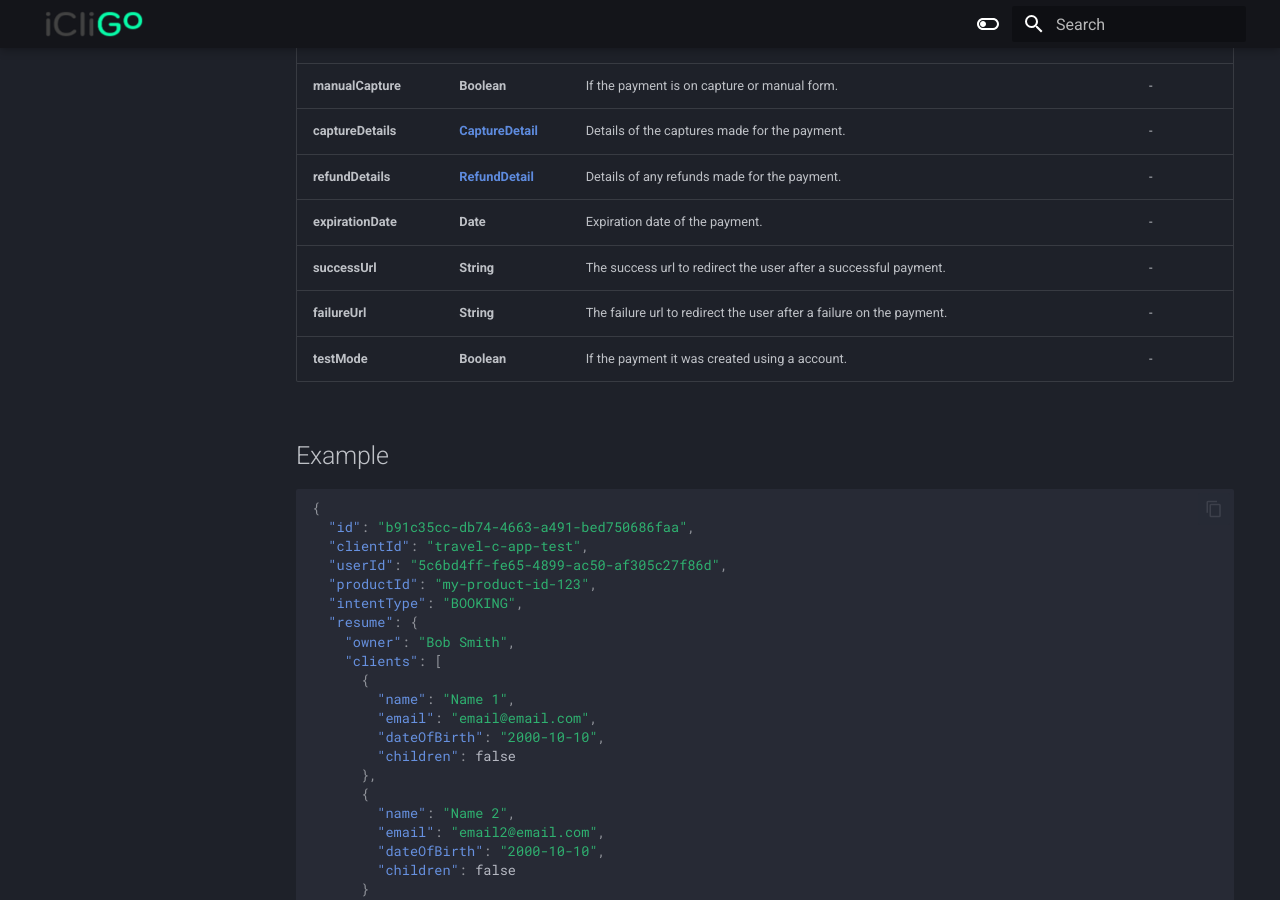
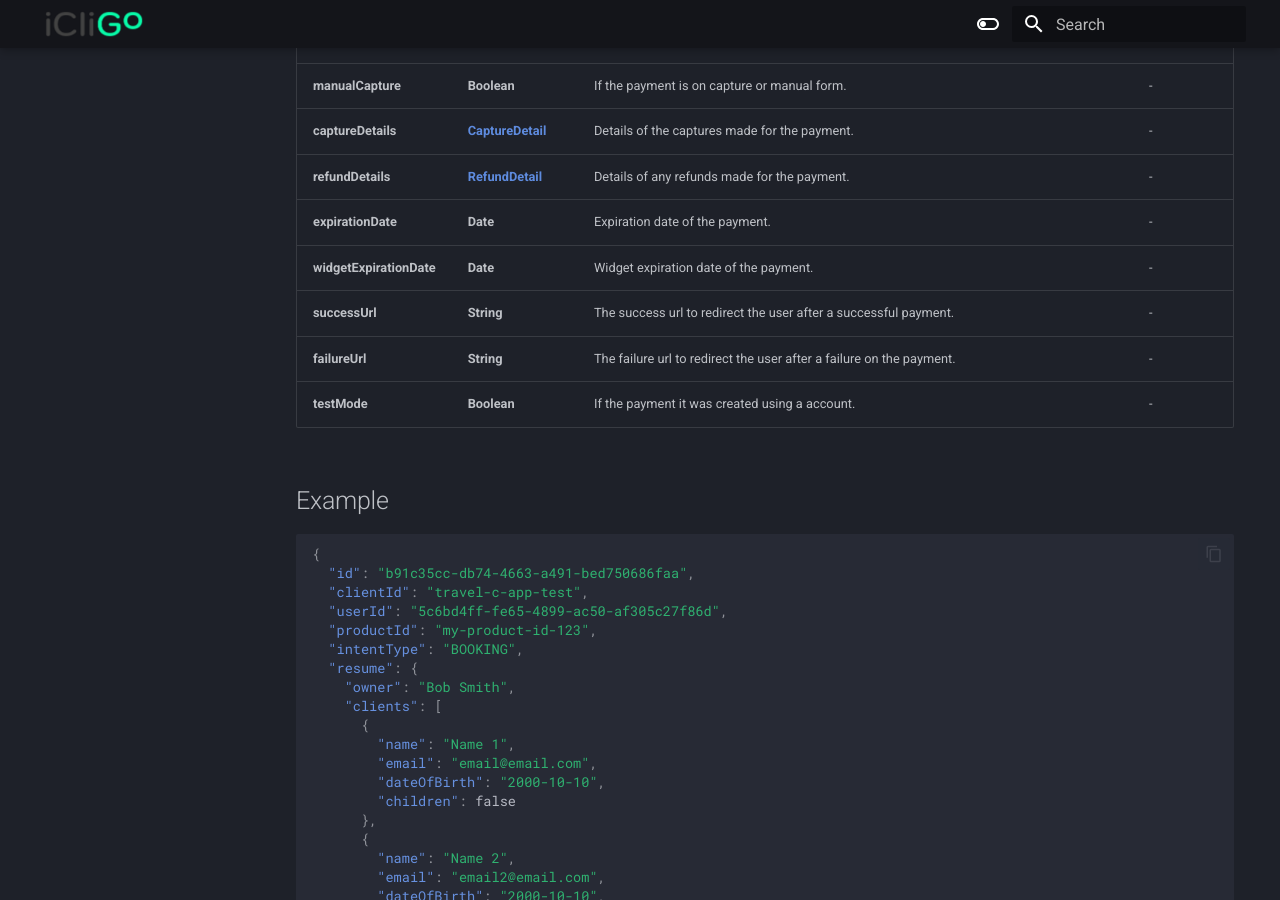
Before and after one commit to icligo/documentation, an MkDocs documentation site: the page built from docs/ExternalPaymentDto.md, in a window 1280 px wide and 900 px high, scrolled down 1191 px. Built offline with MkDocs 1.6.1 and Material for MkDocs 9.7.7, drawn with Linux system fonts in a browser that asks for light colours.

Commit message:
Update ExternalPaymentDto.md

```diff
--- a/docs/ExternalPaymentDto.md
+++ b/docs/ExternalPaymentDto.md
@@ -28,6 +28,7 @@
 | **captureDetails**     | [**CaptureDetail**](CaptureDetail.md)    | Details of the captures made for the payment.                                                                                              | -     |
 | **refundDetails**      | [**RefundDetail**](RefundDetail.md)      | Details of any refunds made for the payment.                                                                                               | -     |
 | **expirationDate**     | **Date**                                 | Expiration date of the payment.                                                                                                            | -     |
+| **widgetExpirationDate**     | **Date**                                 | Widget expiration date of the payment.                                                                                                            | -     |
 | **successUrl**         | **String**                               | The success url to redirect the user after a successful payment.                                                                           | -     |
 | **failureUrl**         | **String**                               | The failure url to redirect the user after a failure on the payment.                                                                       | -     |
 | **testMode**           | **Boolean**                              | If the payment it was created using a account.                                                                                             | -     |                                                                                                                                            |            |
```
